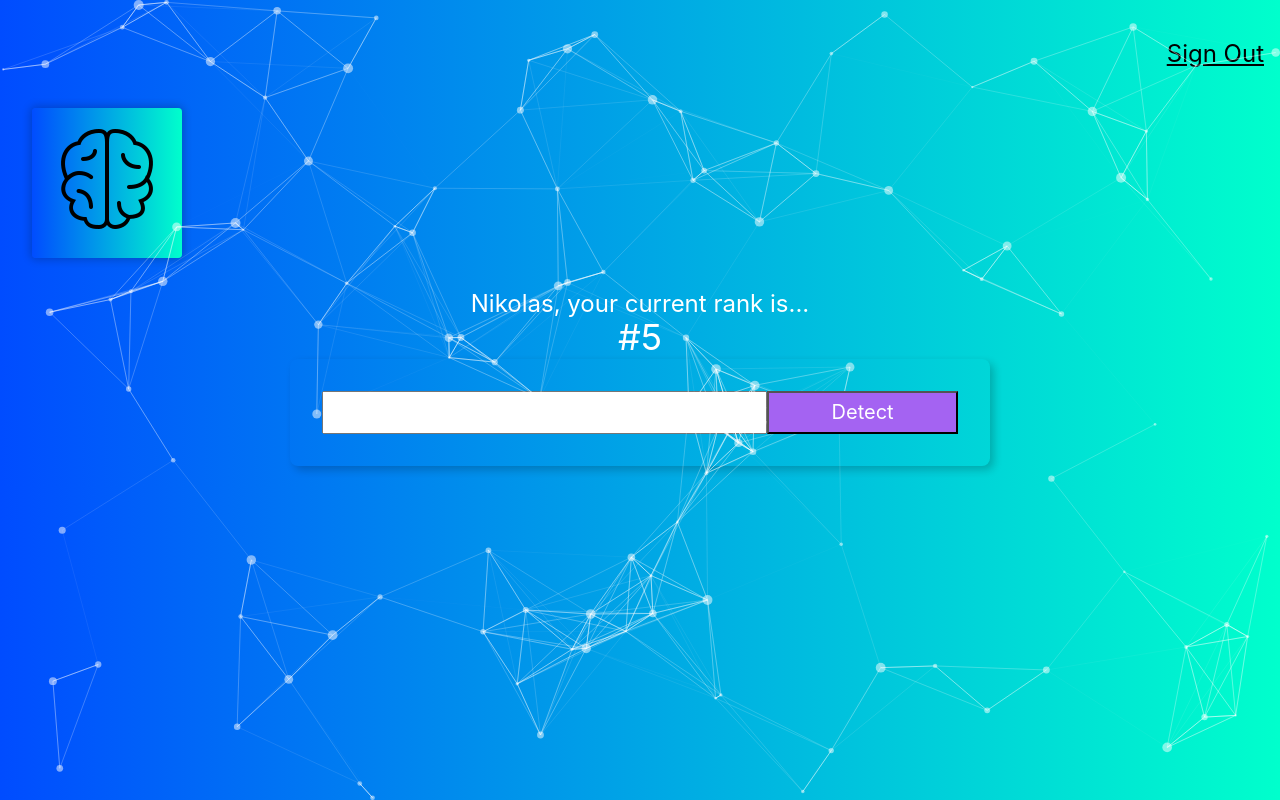
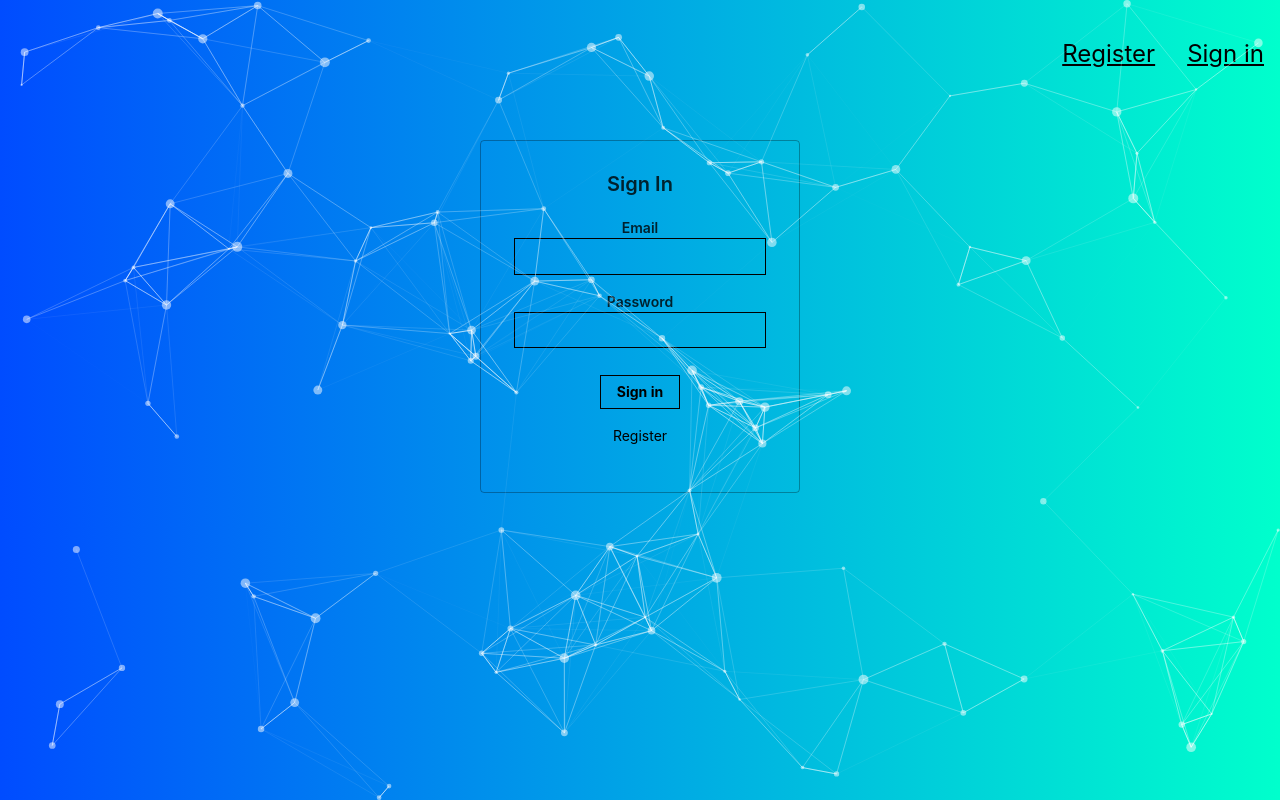
Before and after one commit to Halnik111/smart-brain, a React (Create React App) app: page / in a window 1280 px wide. Built offline with nearby package versions, Linux system fonts and the light colour scheme; what clarifai would draw is missing.

Commit message:
SignIn form, routing.

```diff
--- a/src/App.js
+++ b/src/App.js
@@ -8,6 +8,8 @@
 import Clarifai from 'clarifai';
 import FaceRecognition from "./components/face-recognition/FaceRecognition";
 import CelebrityRecognition from "./components/celebrity-recognition/celebrity-recognition";
+import SignIn from "./components/singIn/SignIn";
+import Register from "./components/register/Register";
 
 const app = new Clarifai.App({
     apiKey: '840e115894c145bfb30bcad9d6babb6c'
@@ -24,6 +26,8 @@
                 name: '',
                 probability: ''
             }],
+            route: 'signIn',
+            isSignedIn: false
         }
     }
 
@@ -61,16 +65,35 @@
            .catch(err => console.log(err));
     }
 
+    onRouteChange = (route) => {
+        if(route === 'signOut')
+            this.setState({isSignedIn: false})
+        else if (route === 'home')
+            this.setState({isSignedIn: true})
+
+        this.setState({route: route});
+    }
+
     render() {
+        let {imageUrl, isSignedIn, route, box, celeb} = this.state;
         return (
             <div className="App">
                 <Background/>
-                <Navigation/>
-                <Logo/>
-                <Rank/>
-                <ImageLinkForm onInputChange={this.onInputChange} onSubmit={this.onSubmit}/>
-                <CelebrityRecognition celebrity={this.state.celeb} />
-                <FaceRecognition box={this.state.box} imageURL={this.state.imageURL} celeb={this.state.celeb}/>
+                <Navigation isSignedIn={isSignedIn} onRouteChange={this.onRouteChange}/>
+                { route === 'home'
+                    ? <div>
+                        <Logo/>
+                        <Rank/>
+                        <ImageLinkForm onInputChange={this.onInputChange} onSubmit={this.onSubmit}/>
+                        <CelebrityRecognition celebrity={celeb} />
+                        <FaceRecognition box={box} imageURL={imageUrl} celeb={celeb}/>
+                    </div>
+                    : (
+                        this.state.route === 'register'
+                            ?<Register onRouteChange={this.onRouteChange} />
+                            : <SignIn onRouteChange={this.onRouteChange} />
+                    )
+                }
             </div>
         );
     }
--- a/src/components/navigation/navigation.js
+++ b/src/components/navigation/navigation.js
@@ -1,11 +1,20 @@
 import React from "react";
 
-const Navigation = () => {
-    return (
-        <nav style={{display: 'flex', justifyContent: 'flex-end'}}>
-            <p className='f3 link dim black underline pa3 pointer'>Sign Out</p>
-        </nav>
-    )
+const Navigation = ({onRouteChange, isSignedIn}) => {
+        if (isSignedIn) {
+            return(
+            <nav style={{display: 'flex', justifyContent: 'flex-end'}}>
+                <p onClick={() => {onRouteChange('signOut')}} className='f3 link dim black underline pa3 pointer'>Sign Out</p>
+            </nav>
+            )
+        } else {
+            return (
+                <nav style={{display: 'flex', justifyContent: 'flex-end'}}>
+                    <p onClick={() => onRouteChange('register')} className='f3 link dim black underline pa3 pointer'>Register</p>
+                    <p onClick={() => onRouteChange('signIn')} className='f3 link dim black underline pa3 pointer'>Sign in</p>
+                </nav>
+        )
+        }
 }
 
 export default Navigation;
--- /dev/null
+++ b/src/components/register/Register.js
@@ -0,0 +1,71 @@
+import React from "react";
+
+const Register = ({onRouteChange}) => {
+    return (
+        <article className="br2 ba dark-gray b--black-30 mv4 w-100 w-50-m w-25-l mw6 center">
+            <main className="pa4 black-80">
+                <form className="measure">
+                    <fieldset
+                        id="sign_up"
+                        className="ba b--transparent ph0 mh0"
+                    >
+                        <legend className="f4 fw6 ph0 mh0">
+                            Register
+                        </legend>
+                        <div className="mt3">
+                            <label
+                                className="db fw6 lh-copy f6"
+                                htmlFor="email-address">
+                                Name
+                            </label>
+                            <input
+                                className="pa2 input-reset ba b--black bg-transparent hover-bg-light-blue hover-white w-100"
+                                type="text"
+                                name="name"
+                                id="name"
+                            />
+                        </div>
+                        <div className="mt3">
+                            <label
+                                className="db fw6 lh-copy f6"
+                                htmlFor="email-address">
+                                Email
+                            </label>
+                            <input
+                                className="pa2 input-reset ba b--black bg-transparent hover-bg-light-blue hover-white w-100"
+                                type="email"
+                                name="email-address"
+                                id="email-address"
+                            />
+                        </div>
+                        <div className="mv3">
+                            <label
+                                className="db fw6 lh-copy f6"
+                                htmlFor="password"
+                            >
+                                Password
+                            </label>
+                            <input
+                                className="b pa2 input-reset ba b--black bg-transparent hover-bg-light-blue hover-white w-100"
+                                type="password"
+                                name="password"
+                                id="password"
+                            />
+                        </div>
+                    </fieldset>
+                    <div className="">
+                        <input
+                            onClick={() =>onRouteChange('home')}
+                            className="b ph3 pv2 input-reset ba b--black bg-transparent grow pointer f6 dib"
+                            type="submit"
+                            value="Register"/>
+
+                    </div>
+
+                </form>
+            </main>
+        </article>
+    )
+}
+
+export default Register;
--- /dev/null
+++ b/src/components/singIn/SignIn.js
@@ -0,0 +1,67 @@
+import React from "react";
+
+
+const SignIn = ({onRouteChange}) => {
+    return (
+        <article className="br2 ba dark-gray b--black-30 mv4 w-100 w-50-m w-25-l mw6 center">
+            <main className="pa4 black-80">
+                <form className="measure">
+                    <fieldset
+                        id="sign_up"
+                        className="ba b--transparent ph0 mh0"
+                    >
+                        <legend className="f4 fw6 ph0 mh0">
+                            Sign In
+                        </legend>
+                        <div className="mt3">
+                            <label
+                                className="db fw6 lh-copy f6"
+                                htmlFor="email-address"
+                            >
+                                Email
+                            </label>
+                            <input
+                                className="pa2 input-reset ba b--black bg-transparent hover-bg-light-blue hover-white w-100"
+                                type="email"
+                                name="email-address"
+                                id="email-address"
+                            />
+                        </div>
+                        <div className="mv3">
+                            <label
+                                className="db fw6 lh-copy f6"
+                                htmlFor="password"
+                            >
+                                Password
+                            </label>
+                            <input
+                                className="b pa2 input-reset ba b--black bg-transparent hover-bg-light-blue hover-white w-100"
+                                type="password"
+                                name="password"
+                                id="password"
+                            />
+                        </div>
+                    </fieldset>
+                    <div className="">
+                        <input
+                            onClick={() =>onRouteChange('home')}
+                            className="b ph3 pv2 input-reset ba b--black bg-transparent grow pointer f6 dib"
+                            type="submit"
+                            value="Sign in"/>
+
+                    </div>
+                    <div className="lh-copy mt3">
+                        <p
+                            onClick={() => onRouteChange('register')}
+                            className="f6 link dim black db pointer"
+                        >
+                            Register
+                        </p>
+                    </div>
+                </form>
+            </main>
+        </article>
+    )
+}
+
+export default SignIn;
```
